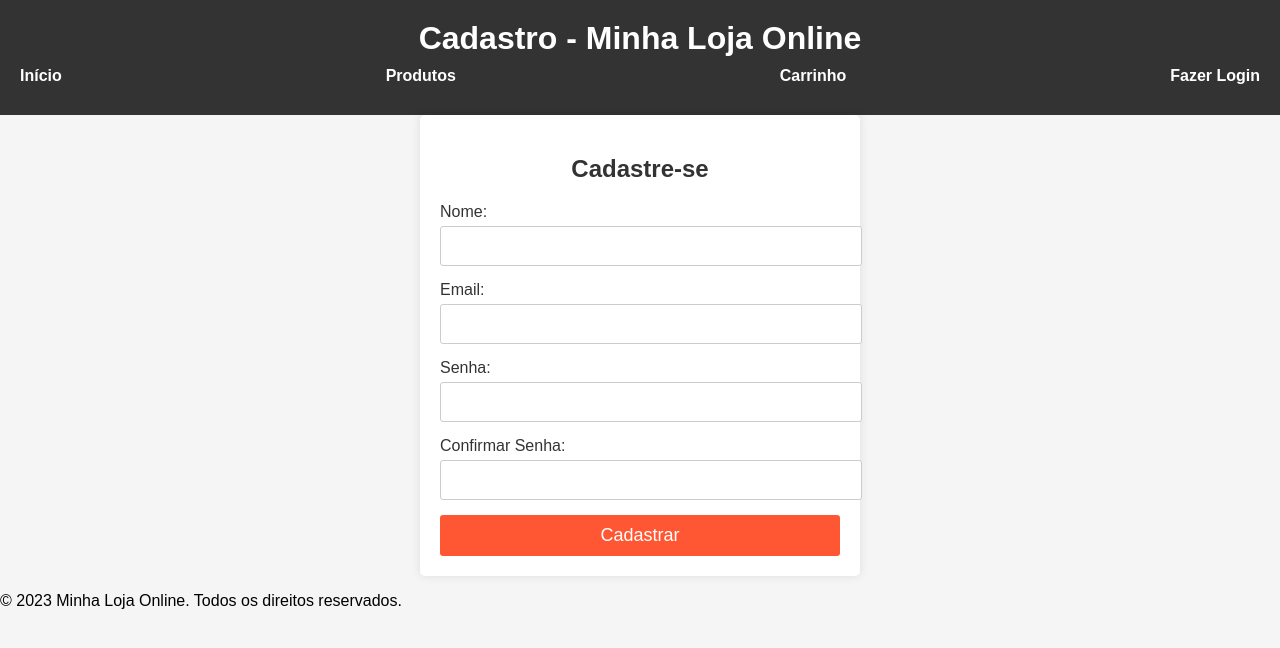
After one commit to gabrielrosa09/ComercioEletronico, a Django app: page /login/ in a window 1280 px wide. The commit adds this page. Shown: the top 648 px of the page. Run offline with Django 4.2, Linux system fonts and the light colour scheme.

Commit message:
avançando no projeto

```diff
--- a/setup/urls.py
+++ b/setup/urls.py
@@ -17,10 +17,12 @@ Including another URLconf
 from django.contrib import admin
 from django.urls import path
 
-from todos.views import home, carrinho
+from todos.views import *
 
 urlpatterns = [
     path("admin/", admin.site.urls),
     path("", home),
-    path("carrinho/", carrinho)
+    path("carrinho/", carrinho),
+    path("login/", login)
+
 ]
--- /dev/null
+++ b/todos/static/app/css/login.css
@@ -0,0 +1,92 @@
+/* Adicione este estilo ao seu arquivo 'style.css' ou em uma seção <style> na cabeça do seu documento */
+
+/* Estilos gerais */
+body {
+    font-family: Arial, sans-serif;
+    background-color: #f5f5f5;
+    margin: 0;
+    padding: 0;
+}
+
+header {
+    background-color: #333;
+    color: white;
+    text-align: center;
+    padding: 20px 0;
+}
+
+header h1 {
+    margin: 0;
+}
+
+nav ul {
+    list-style-type: none;
+    margin: 0;
+    padding: 0;
+    display: flex;
+    justify-content: space-between;
+    background-color: #333;
+}
+
+nav ul li {
+    padding: 10px 20px;
+}
+
+nav ul li a {
+    text-decoration: none;
+    color: white;
+    font-weight: bold;
+    transition: color 0.3s ease-in-out;
+}
+
+nav ul li a:hover {
+    color: #ff5733;
+}
+
+/* Estilos para a seção de cadastro */
+.registration-form {
+    max-width: 400px;
+    margin: 0 auto;
+    background-color: #fff;
+    border-radius: 5px;
+    padding: 20px;
+    box-shadow: 0px 0px 10px rgba(0, 0, 0, 0.1);
+}
+
+.registration-form h2 {
+    text-align: center;
+    color: #333;
+}
+
+.registration-form label {
+    display: block;
+    margin-bottom: 5px;
+    color: #333;
+}
+
+.registration-form input[type="text"],
+.registration-form input[type="email"],
+.registration-form input[type="password"] {
+    width: 100%;
+    padding: 10px;
+    margin-bottom: 15px;
+    border: 1px solid #ccc;
+    border-radius: 3px;
+    font-size: 16px;
+}
+
+.registration-form button {
+    width: 100%;
+    background-color: #ff5733;
+    color: white;
+    border: none;
+    padding: 10px;
+    font-size: 18px;
+    border-radius: 3px;
+    cursor: pointer;
+    transition: background-color 0.3s ease-in-out;
+}
+
+.registration-form button:hover {
+    background-color: #e64900;
+}
--- a/todos/templates/todos/home.html
+++ b/todos/templates/todos/home.html
@@ -15,6 +15,8 @@
                 <li><a href="#">Início</a></li>
                 <li><a href="#">Produtos</a></li>
                 <li><a href="#">Carrinho</a></li>
+                <li><a href="#">Cadastrar</a></li> <!-- Botão de Cadastro -->
+                <li><a href="#">Fazer Login</a></li> <!-- Botão de Login -->
             </ul>
         </nav>
     </header>
--- /dev/null
+++ b/todos/templates/todos/login.html
@@ -0,0 +1,48 @@
+<!DOCTYPE html>
+{% load static %}
+<html lang="pt-BR">
+<head>
+    <meta charset="UTF-8">
+    <meta name="viewport" content="width=device-width, initial-scale=1.0">
+    <title>Cadastro - Minha Loja Online</title>
+    <link rel="stylesheet" type="text/css" href="{% static 'app/css/login.css' %}">
+</head>
+<body>
+    <header>
+        <h1>Cadastro - Minha Loja Online</h1>
+        <nav>
+            <ul>
+                <li><a href="#">Início</a></li>
+                <li><a href="#">Produtos</a></li>
+                <li><a href="#">Carrinho</a></li>
+                <li><a href="#">Fazer Login</a></li>
+            </ul>
+        </nav>
+    </header>
+
+    <main>
+        <section class="registration-form">
+            <h2>Cadastre-se</h2>
+            <form action="#" method="post">
+                <label for="nome">Nome:</label>
+                <input type="text" id="nome" name="nome" required>
+
+                <label for="email">Email:</label>
+                <input type="email" id="email" name="email" required>
+
+                <label for="senha">Senha:</label>
+                <input type="password" id="senha" name="senha" required>
+
+                <label for="confirmar-senha">Confirmar Senha:</label>
+                <input type="password" id="confirmar-senha" name="confirmar-senha" required>
+
+                <button type="submit">Cadastrar</button>
+            </form>
+        </section>
+    </main>
+
+    <footer>
+        <p>&copy; 2023 Minha Loja Online. Todos os direitos reservados.</p>
+    </footer>
+</body>
+</html>
--- a/todos/views.py
+++ b/todos/views.py
@@ -9,3 +9,6 @@ def home(request):
 
 def carrinho(request):
     return render(request, "todos/carrinho.html")
+
+def login(request):
+    return render(request, "todos/login.html")
```
Also changed, not shown: setup/settings.py (+7 -3 lines), todos/static/app/css/carrinho.css (added, +50 -0 lines), todos/static/app/css/style.css (+19 -9 lines), todos/templates/todos/carrinho.html (+2 -52 lines).
